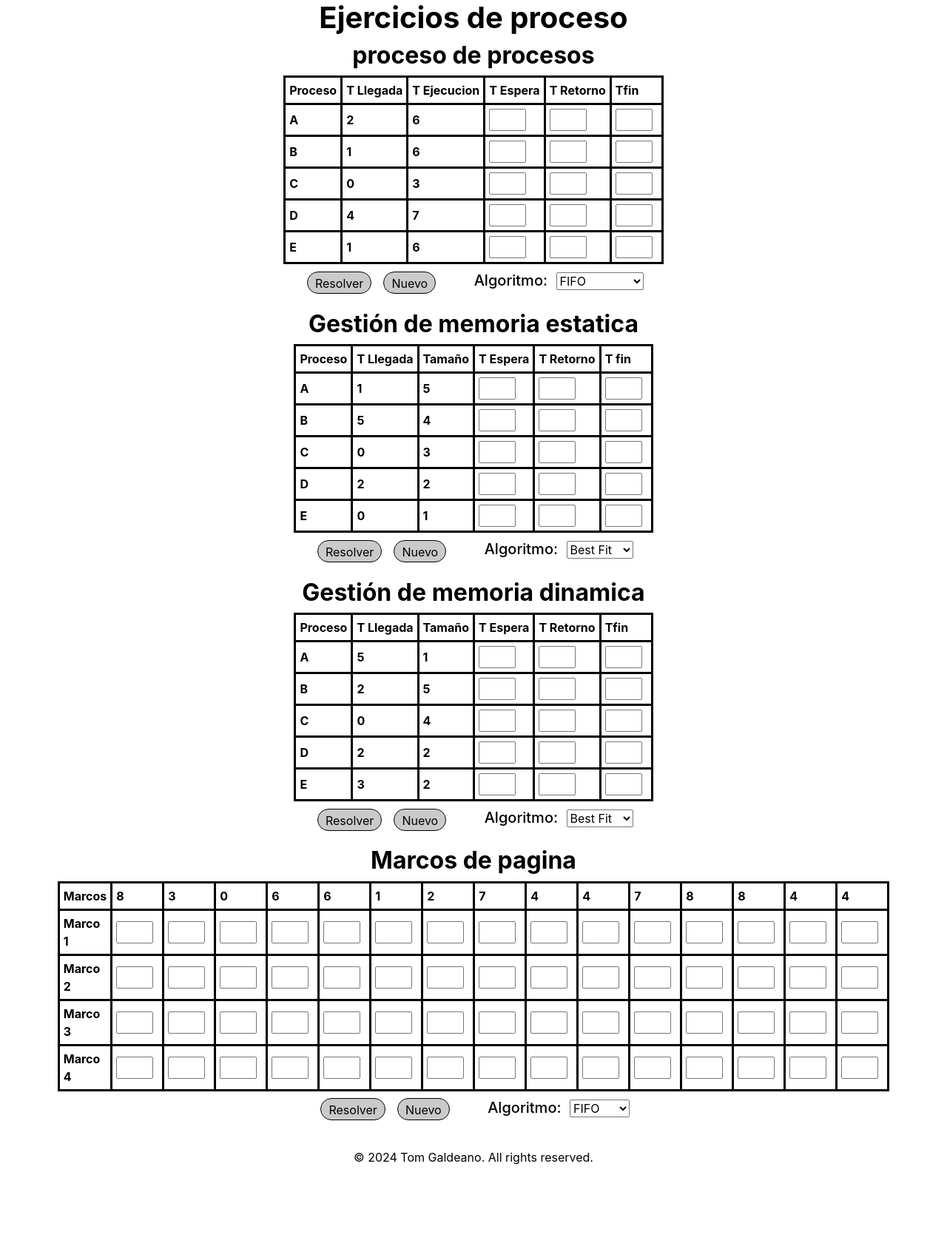
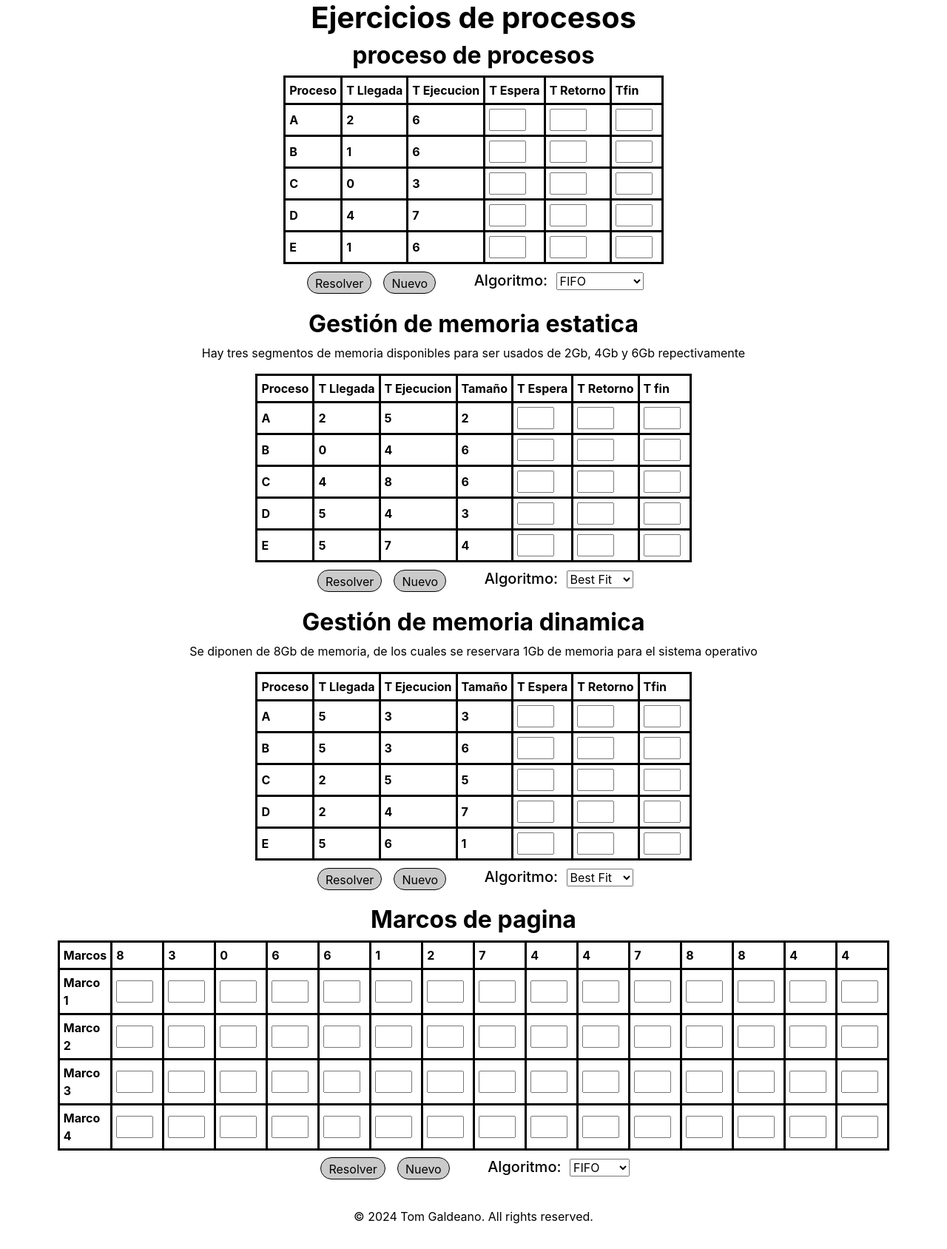
Before and after one commit to TomGaldeano/TomGaldeano, a Flask app: page /personal/gestion in a window 1280 px wide. Shown: the part 63-1751 px from the top of the page at 74% size. Before the commit the page ends 1637 px from the top, so only its background shows below. Run offline with Flask 3, Linux system fonts and the light colour scheme; some libraries are stand-ins or nearby versions.

Commit message:
gestion procesos ai might be issues

```diff
--- a/static/js/gestion_sistemas.js
+++ b/static/js/gestion_sistemas.js
@@ -22,7 +22,9 @@ function make_tabla_memoria(tipo) {
   const randMax = 6;
   for (let i = 0; i < 5; i++) {
     document.querySelector('.' + tipo + '_llegada[data-index="' + i + '"]').innerText = Math.floor(Math.random() * randMax);
-    document.querySelector('.' + tipo + '_tamaño[data-index="' + i + '"]').innerText = Math.floor(Math.random() * 5) + 1;
+    document.querySelector('.' + tipo + '_duracion[data-index="' + i + '"]').innerText = Math.floor(Math.random() * randMax) + 3;
+    const maxSize = tipo === 'estatica' ? 6 : 7;
+    document.querySelector('.' + tipo + '_tamaño[data-index="' + i + '"]').innerText = Math.floor(Math.random() * maxSize) + 1;
   }
   clearResults(tipo);
 }
@@ -68,12 +70,14 @@ function getTableData(proceso) {
 
 function getMemoriaData(tipo) {
   const llegadas = [];
+  const duraciones = [];
   const tamaños = [];
   for (let i = 0; i < 5; i++) {
     llegadas.push(parseInt(document.querySelector('.' + tipo + '_llegada[data-index="' + i + '"]').innerText));
+    duraciones.push(parseInt(document.querySelector('.' + tipo + '_duracion[data-index="' + i + '"]').innerText));
     tamaños.push(parseInt(document.querySelector('.' + tipo + '_tamaño[data-index="' + i + '"]').innerText));
   }
-  return { llegadas, tamaños };
+  return { llegadas, duraciones, tamaños };
 }
 
 function getMarcos() {
@@ -326,77 +330,249 @@ function robin() {
 //   - Each process runs for tamaño time units
 //   - The fit strategy determines scheduling order among ready processes
 
-function memorySchedule(tipo, strategy) {
-  const { llegadas, tamaños } = getMemoriaData(tipo);
-
+function memoryScheduleEstatica(strategy) {
+  const { llegadas, duraciones, tamaños } = getMemoriaData("estatica");
   const espera = Array(5).fill(0);
   const retorno = Array(5).fill(0);
   const fin = Array(5).fill(0);
-  const done = Array(5).fill(false);
+
+  const partitions = [
+    { id: 0, size: 2, process: null, timeRemaining: 0 },
+    { id: 1, size: 4, process: null, timeRemaining: 0 },
+    { id: 2, size: 6, process: null, timeRemaining: 0 }
+  ];
 
   let currentTime = 0;
   let completed = 0;
+  let lastAllocatedIdx = 0; // For Next Fit
 
-  const maxTime = Math.max(...llegadas) + tamaños.reduce((a, b) => a + b, 0) + 1;
+  const started = Array(5).fill(false);
 
-  while (completed < 5 && currentTime < maxTime) {
-    // Get all arrived, not-done processes
+  while (completed < 5) {
+    // Free partitions whose processes are done
+    for (let p of partitions) {
+      if (p.process !== null) {
+        if (fin[p.process] <= currentTime) {
+          p.process = null;
+        }
+      }
+    }
+
+    // Get arrived, not-started processes
     const ready = [];
     for (let i = 0; i < 5; i++) {
-      if (!done[i] && llegadas[i] <= currentTime) {
+      if (!started[i] && llegadas[i] <= currentTime) {
         ready.push(i);
       }
     }
 
-    if (ready.length === 0) {
-      currentTime++;
-      continue;
+    // Sort ready processes by arrival time (FIFO for memory queue)
+    ready.sort((a, b) => llegadas[a] - llegadas[b] || a - b);
+
+    for (let proc of ready) {
+      const sizeReq = tamaños[proc];
+      let chosenPartitionIdx = -1;
+
+      const availablePartitions = partitions.map((p, index) => ({...p, index}))
+        .filter(p => p.process === null && p.size >= sizeReq);
+
+      if (availablePartitions.length > 0) {
+        if (strategy === "first") {
+          chosenPartitionIdx = availablePartitions[0].index;
+        } else if (strategy === "best") {
+          availablePartitions.sort((a, b) => a.size - b.size || a.index - b.index);
+          chosenPartitionIdx = availablePartitions[0].index;
+        } else if (strategy === "worst") {
+          availablePartitions.sort((a, b) => b.size - a.size || a.index - b.index);
+          chosenPartitionIdx = availablePartitions[0].index;
+        } else if (strategy === "next") {
+          let found = -1;
+          for (let i = 0; i < partitions.length; i++) {
+            const idx = (lastAllocatedIdx + i) % partitions.length;
+            if (partitions[idx].process === null && partitions[idx].size >= sizeReq) {
+              found = idx;
+              break;
+            }
+          }
+          chosenPartitionIdx = found;
+        }
+      }
+
+      if (chosenPartitionIdx !== -1) {
+        partitions[chosenPartitionIdx].process = proc;
+        started[proc] = true;
+        espera[proc] = currentTime - llegadas[proc];
+        fin[proc] = currentTime + duraciones[proc];
+        retorno[proc] = fin[proc] - llegadas[proc];
+
+        lastAllocatedIdx = chosenPartitionIdx;
+        completed++;
+      }
     }
 
-    let chosen = -1;
-
-    if (strategy === "best") {
-      // Best Fit: smallest tamaño first
-      ready.sort((a, b) => tamaños[a] - tamaños[b] || llegadas[a] - llegadas[b]);
-      chosen = ready[0];
-    } else if (strategy === "worst") {
-      // Worst Fit: largest tamaño first
-      ready.sort((a, b) => tamaños[b] - tamaños[a] || llegadas[a] - llegadas[b]);
-      chosen = ready[0];
-    } else if (strategy === "first") {
-      // First Fit: first arrived
-      ready.sort((a, b) => llegadas[a] - llegadas[b] || a - b);
-      chosen = ready[0];
-    } else if (strategy === "next") {
-      // Next Fit: like first fit but cyclic — sort by index
-      ready.sort((a, b) => a - b);
-      chosen = ready[0];
+    let nextTime = Infinity;
+    for (let p of partitions) {
+      if (p.process !== null && fin[p.process] > currentTime && fin[p.process] < nextTime) {
+        nextTime = fin[p.process];
+      }
+    }
+    for (let i = 0; i < 5; i++) {
+      if (!started[i] && llegadas[i] > currentTime && llegadas[i] < nextTime) {
+        nextTime = llegadas[i];
+      }
     }
 
-    if (chosen !== -1) {
-      espera[chosen] = currentTime - llegadas[chosen];
-      fin[chosen] = currentTime + tamaños[chosen];
-      retorno[chosen] = fin[chosen] - llegadas[chosen];
-      currentTime = fin[chosen];
-      done[chosen] = true;
-      completed++;
+    if (nextTime !== Infinity) {
+      currentTime = nextTime;
+    } else if (completed < 5) {
+      currentTime++;
     }
   }
 
-  writeResults(tipo, espera, retorno, fin);
+  writeResults("estatica", espera, retorno, fin);
+}
+
+function memoryScheduleDinamica(strategy) {
+  const { llegadas, duraciones, tamaños } = getMemoriaData("dinamica");
+  const espera = Array(5).fill(0);
+  const retorno = Array(5).fill(0);
+  const fin = Array(5).fill(0);
+
+  let blocks = [{ start: 0, size: 7, process: null }];
+
+  let currentTime = 0;
+  let completed = 0;
+  let lastAllocatedStart = 0;
+
+  const started = Array(5).fill(false);
+
+  function mergeFreeBlocks() {
+    for (let i = 0; i < blocks.length - 1; i++) {
+      if (blocks[i].process === null && blocks[i+1].process === null) {
+        blocks[i].size += blocks[i+1].size;
+        blocks.splice(i+1, 1);
+        i--;
+      }
+    }
+  }
+
+  while (completed < 5) {
+    let changed = false;
+    for (let b of blocks) {
+      if (b.process !== null) {
+        if (fin[b.process] <= currentTime) {
+          b.process = null;
+          changed = true;
+        }
+      }
+    }
+    if (changed) mergeFreeBlocks();
+
+    const ready = [];
+    for (let i = 0; i < 5; i++) {
+      if (!started[i] && llegadas[i] <= currentTime) {
+        ready.push(i);
+      }
+    }
+
+    ready.sort((a, b) => llegadas[a] - llegadas[b] || a - b);
+
+    for (let proc of ready) {
+      const sizeReq = tamaños[proc];
+      let chosenBlockIdx = -1;
+
+      const freeBlocks = blocks.map((b, index) => ({...b, index}))
+        .filter(b => b.process === null && b.size >= sizeReq);
+
+      if (freeBlocks.length > 0) {
+        if (strategy === "first") {
+          chosenBlockIdx = freeBlocks[0].index;
+        } else if (strategy === "best") {
+          freeBlocks.sort((a, b) => a.size - b.size || a.start - b.start);
+          chosenBlockIdx = freeBlocks[0].index;
+        } else if (strategy === "worst") {
+          freeBlocks.sort((a, b) => b.size - a.size || a.start - b.start);
+          chosenBlockIdx = freeBlocks[0].index;
+        } else if (strategy === "next") {
+          let found = -1;
+          for (let fb of blocks) {
+            if (fb.process === null && fb.size >= sizeReq && fb.start >= lastAllocatedStart) {
+              found = blocks.indexOf(fb);
+              break;
+            }
+          }
+          if (found === -1) {
+            for (let fb of blocks) {
+              if (fb.process === null && fb.size >= sizeReq) {
+                found = blocks.indexOf(fb);
+                break;
+              }
+            }
+          }
+          chosenBlockIdx = found;
+        }
+      }
+
+      if (chosenBlockIdx !== -1) {
+        const block = blocks[chosenBlockIdx];
+
+        if (block.size > sizeReq) {
+          blocks.splice(chosenBlockIdx, 1,
+            { start: block.start, size: sizeReq, process: proc },
+            { start: block.start + sizeReq, size: block.size - sizeReq, process: null }
+          );
+          lastAllocatedStart = block.start;
+        } else {
+          block.process = proc;
+          lastAllocatedStart = block.start;
+        }
+
+        started[proc] = true;
+        espera[proc] = currentTime - llegadas[proc];
+        fin[proc] = currentTime + duraciones[proc];
+        retorno[proc] = fin[proc] - llegadas[proc];
+
+        completed++;
+      }
+    }
+
+    let nextTime = Infinity;
+    for (let b of blocks) {
+      if (b.process !== null && fin[b.process] > currentTime && fin[b.process] < nextTime) {
+        nextTime = fin[b.process];
+      }
+    }
+    for (let i = 0; i < 5; i++) {
+      if (!started[i] && llegadas[i] > currentTime && llegadas[i] < nextTime) {
+        nextTime = llegadas[i];
+      }
+    }
+
+    if (nextTime !== Infinity) {
+      currentTime = nextTime;
+    } else if (completed < 5) {
+      currentTime++;
+    }
+  }
+
+  writeResults("dinamica", espera, retorno, fin);
 }
 
 function best_fit(opcion) {
-  memorySchedule(opcion, "best");
+  if (opcion === "estatica") memoryScheduleEstatica("best");
+  else memoryScheduleDinamica("best");
 }
 function worst_fit(opcion) {
-  memorySchedule(opcion, "worst");
+  if (opcion === "estatica") memoryScheduleEstatica("worst");
+  else memoryScheduleDinamica("worst");
 }
 function next_fit(opcion) {
-  memorySchedule(opcion, "next");
+  if (opcion === "estatica") memoryScheduleEstatica("next");
+  else memoryScheduleDinamica("next");
 }
 function first_fit(opcion) {
-  memorySchedule(opcion, "first");
+  if (opcion === "estatica") memoryScheduleEstatica("first");
+  else memoryScheduleDinamica("first");
 }
 
 // ====================================
--- a/templates/personal/sistemas_informaticos/gestion.html
+++ b/templates/personal/sistemas_informaticos/gestion.html
@@ -6,39 +6,33 @@
     font-weight: 700;
     padding: 5px;
   }
-
   span {
     margin: 0 auto;
   }
-
   input {
     max-width: 50px;
   }
-
   .proceso-nav {
     width: 200px;
     position: absolute;
   }
-
   .lista_opcion {
     margin-top:.4em;
     list-style-type: none;
   }
-
   .lista_opcion li {
     display: inline-block;
   }
-
   .control {
     display: flex;
   }
 </style>
 {% include "header.html" %}
 <!-- Add this just after your opening <body> tag or inside your main container -->
-  <div class="row justify-content-md-center container d-flex mx-auto">
-    <h1>Ejercicios de proceso</h1>
+  <div class="row justify-content-md-center container d-flex mx-auto text-center">
+    <h1>Ejercicios de procesos</h1>
   </div>
-  <div id="procesos" class="container">
+  <div id="procesos" class="container d-none d-lg-block">
     <div class="row justify-content-md-center container d-flex mx-auto">
       <h2>proceso de procesos</h2>
     </div>
@@ -84,15 +78,17 @@
         </ul>
     </div>
   </div>
-  <div class="container">
+  <div class="container d-none d-lg-block">
     <div class="row justify-content-md-center container d-flex mx-auto">
       <h2>Gestión de memoria estatica</h2>
+      <p>Hay tres segmentos de memoria disponibles para ser usados de 2Gb, 4Gb y 6Gb repectivamente</p>
     </div>
     <div class="row justify-content-md-center container d-flex mx-auto">
       <table>
         <thead>
           <th>Proceso</th>
           <th>T Llegada</th>
+          <th>T Ejecucion</th>
           <th>Tamaño</th>
           <th>T Espera</th>
           <th>T Retorno</th>
@@ -103,6 +99,7 @@
           <tr>
             <td><span>{{ options[i] }}</span></td>
             <td><span class="estatica_llegada" data-index="{{ i }}"></span></td>
+            <td><span class="estatica_duracion" data-index="{{ i }}"></span></td>
             <td><span class="estatica_tamaño" data-index="{{ i }}"></span></td>
             <td><input class="estatica_espera estatica" type="text" data-index="{{ i }}"></td>
             <td><input class="estatica_retorno estatica" type="text" data-index="{{ i }}"></td>
@@ -130,15 +127,17 @@
         </ul>
     </div>
   </div>
-  <div id="dinamica" class="container">
+  <div id="dinamica" class="container d-none d-lg-block">
     <div class="row justify-content-md-center container d-flex mx-auto">
       <h2>Gestión de memoria dinamica</h2>
+      <p>Se diponen de 8Gb de memoria, de los cuales se reservara 1Gb de memoria para el sistema operativo</p>
     </div>
     <div class="row justify-content-md-center container d-flex mx-auto">
       <table>
         <thead>
           <th>Proceso</th>
           <th>T Llegada</th>
+          <th>T Ejecucion</th>
           <th>Tamaño</th>
           <th>T Espera</th>
           <th>T Retorno</th>
@@ -149,6 +148,7 @@
           <tr>
             <td><span>{{ options[i] }}</span></td>
             <td><span class="dinamica_llegada" data-index="{{ i }}"></span></td>
+            <td><span class="dinamica_duracion" data-index="{{ i }}"></span></td>
             <td><span class="dinamica_tamaño" data-index="{{ i }}"></span></td>
             <td><input class="dinamica_espera dinamica" type="text" data-index="{{ i }}"></td>
             <td><input class="dinamica_retorno dinamica" type="text" data-index="{{ i }}"></td>
@@ -176,7 +176,7 @@
         </ul>
     </div>
   </div>
-  <div id="marcos" class="container">
+  <div id="marcos" class="container d-none d-lg-block">
     <div class="row justify-content-md-center container d-flex mx-auto">
       <h2>Marcos de pagina</h2>
     </div>
@@ -253,6 +253,10 @@
         </ul>
     </div>
   </div>
+  <p class="plain-p text-center d-block d-lg-none no-game">
+    Por desgracia estas activiades
+    no estan disponible en pantallas pequeñas
+  </p>
 <script src="{{ url_for('static', filename='js/gestion_sistemas.js') }}"></script>
 
 {% include "footer.html" %}
```
Also changed, not shown: static/css/easy.css (+12 -3 lines).
